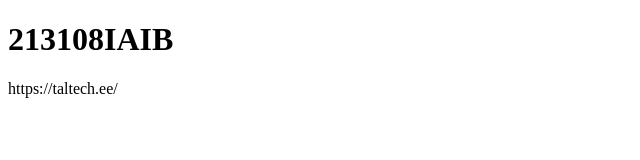
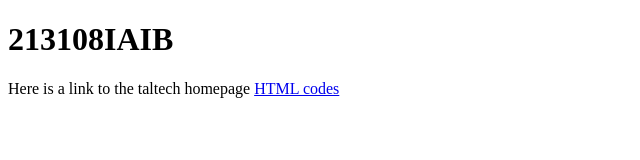
Before and after one commit to meirgus/meirgus.github.io, a plain HTML site: page index.html in a window 1280 px wide. Shown: the whole page, without its empty margins (0-640 px from the left). Drawn offline with Linux system fonts and the light colour scheme.

Commit message:
Update index.html

```diff
--- a/index.html
+++ b/index.html
@@ -2,6 +2,6 @@
 <html>
 <body>
 <h1>213108IAIB</h1>
-<p>https://taltech.ee/</p>
+<p> Here is a link to the taltech homepage <a href="https://taltech.ee/">HTML codes</a></p>
 </body>
 </html>
```
